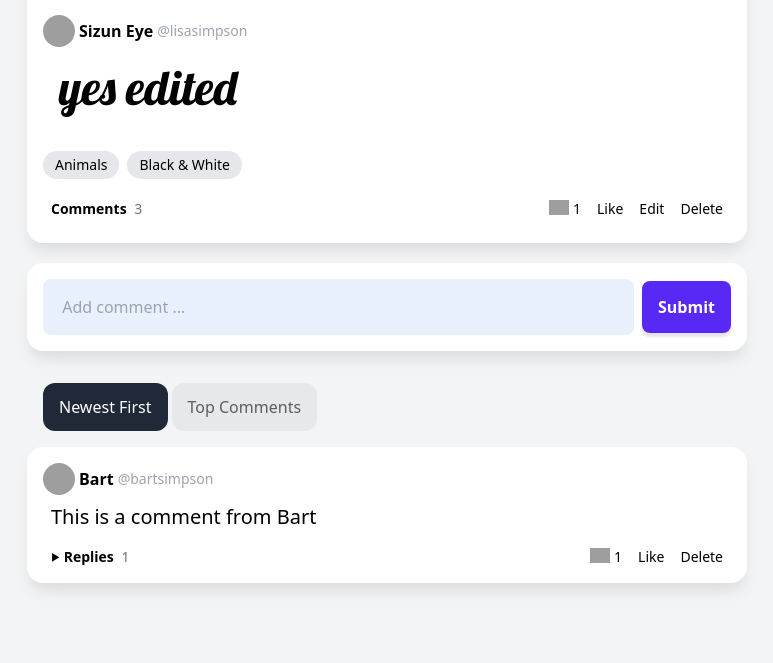
After one commit to foliwe/blinkstagram, a Django app: page /post_detail/643a0549-599e-4058-bc2f-f52b5494a779 in a window 1280 px wide. The commit adds this page. Shown: the part 725-1388 px from the top of the page, without its empty margins (253-1026 px from the left). Run offline with Django 5.2, Linux system fonts and the light colour scheme; data comes from the database, SQL or seed files in the repository; both versions use the stored data as it was after the commit; grey boxes are pictures that could not be loaded.

Commit message:
crud on post implemented

```diff
--- /dev/null
+++ b/post/templates/post/post.html
@@ -0,0 +1,39 @@
+<article class="card">
+    <div class="flex items-center justify-between px-4 h-14">
+        <h3 class="text-start leading-5 mr-1">{{ post.title }}</h3>
+        <div class="text-sm text-gray-400 truncate">flickr<a href="{{ post.url }}" class="hover:underline ml-1"
+                target="blank">
+                @{{post.artist }}</a></div>
+    </div>
+    <figure>
+        <a href="{% url 'post_detail' post.id %}"><img class="w-full" src="{{ post.image }}"></a>
+    </figure>
+    <div class="p-4 pb-2">
+        <a class="flex items-center gap-1 mb-4" href="">
+            <img class="w-8 h-8 object-cover rounded-full" src="https://img.icons8.com/small/96/A9A9A9/happy.png">
+            <span class="font-bold hover:underline">{{ post.artist }}</span>
+            <span class="text-sm text-gray-400">@lisasimpson</span>
+        </a>
+        <p class="text-5xl mb-10 px-4 font1">{{ post.body }}</p>
+        <div class="flex items-center gap-2 text-sm mb-5 flex-wrap">
+            <a href="" class="bg-gray-200 rounded-full px-3 py-1 hover:bg-gray-800 hover:text-white">Animals</a>
+            <a href="" class="bg-gray-200 rounded-full px-3 py-1 hover:bg-gray-800 hover:text-white">Black &
+                White</a>
+        </div>
+        <div class="flex items-center justify-between text-sm px-2">
+            <a class="font-bold hover:underline" href="{% url 'post_detail' post.id %}">
+                Comments
+                <span class="font-light text-gray-500 ml-1">3</span>
+            </a>
+            <div class="flex items-center gap-4 [&>a:hover]:underline">
+                <div class="flex items-center gap-1">
+                    <img class="w-5 -mt-1" src="https://img.icons8.com/small/24/000000/fire-heart.png">
+                    1
+                </div>
+                <a href="">Like</a>
+                <a href="{% url 'update_post' post.id %}">Edit</a>
+                <a href="{% url 'delete_post' post.id %}">Delete</a>
+            </div>
+        </div>
+    </div>
+</article>
--- /dev/null
+++ b/post/templates/post/post_detail.html
@@ -0,0 +1,89 @@
+{% extends 'layouts/p.html' %}
+
+{% block content %}
+{% include 'post/post.html' %}
+
+<div class="card !pb-0 -mt-3">
+    <form method="POST" class="flex items-center p-4" autocomplete="off">
+        <input type="text" name="comment" placeholder="Add comment ..." maxlength="150">
+        <button @click="open = false" class="block ml-2" type="submit">Submit</button>
+    </form>
+</div>
+
+<div class="mb-20">
+    <div id="tabs" class="ml-4 flex gap-1 mb-4">
+        <a class="tab selected">Newest First</a>
+        <a class="tab">Top Comments</a>
+    </div>
+
+    <div id="tab-contents">
+
+        <comment class="card p-4 !mb-4">
+            <div class="flex justify-between items-center">
+                <a class="flex items-center gap-1 mb-2" href="">
+                    <img class="w-8 h-8 object-cover rounded-full"
+                        src="https://img.icons8.com/small/96/A9A9A9/happy.png">
+                    <span class="font-bold hover:underline">Bart</span>
+                    <span class="text-sm font-normal text-gray-400">@bartsimpson</span>
+                </a>
+            </div>
+            <p class="text-xl px-2">
+                This is a comment from Bart
+            </p>
+            <div x-data="{ repliesOpen: false }" class="flex items-center justify-between flex-wrap text-sm px-2">
+                <a @click="repliesOpen = !repliesOpen" class="font-bold hover:underline cursor-pointer">
+                    <div class="inline-block" x-bind:class="repliesOpen && 'rotate-90 duration-300'">
+                        <svg transform="rotate(90)" width="9" height="9" viewBox="0 0 25 25">
+                            <path d="M24 22h-24l12-20z" />
+                        </svg>
+                    </div>
+                    Replies
+                    <span class="font-light text-gray-500 ml-1">1</span>
+                </a>
+                <div class="flex items-center gap-4 [&>a:hover]:underline">
+                    <div class="flex items-center gap-1">
+                        <img class="w-5 -mt-1" src="https://img.icons8.com/small/24/000000/fire-heart.png">
+                        1
+                    </div>
+                    <a href="">Like</a>
+                    <a href="">Delete</a>
+                </div>
+
+                <div x-show="repliesOpen" x-cloak class="basis-full mt-3 pl-8 grid grid-cols-1">
+
+                    <reply class="flex items-end justify-between py-4 border-t">
+                        <div class="flex">
+                            <a href="">
+                                <img class="w-8 h-8 object-cover rounded-full mr-2"
+                                    src="https://img.icons8.com/small/96/A9A9A9/happy.png">
+                            </a>
+                            <div class="w-fit">
+                                <a class="block" href="">
+                                    <span class="font-bold hover:underline">Homer</span>
+                                    <span class="text-sm text-gray-400">@homersimpson</span>
+                                </a>
+                                <div class="mr-3">This is a reply from Homer</div>
+                            </div>
+                        </div>
+                        <div class="flex items-center gap-4 [&>a:hover]:underline">
+                            <div class="flex items-center gap-1">
+                                <img class="w-5 -mt-1" src="https://img.icons8.com/small/24/000000/fire-heart.png">
+                                1
+                            </div>
+                            <a href="">Like</a>
+                            <a href="">Delete</a>
+                        </div>
+                    </reply>
+
+                    <form method="POST" class="replyform flex justify-between" autocomplete="off">
+                        <input type="text" name="reply" placeholder="Add reply ..." maxlength="150">
+                        <button class="block" type="submit">Submit</button>
+                    </form>
+                </div>
+            </div>
+        </comment>
+
+    </div>
+</div>
+
+{% endblock %}
--- a/post/urls.py
+++ b/post/urls.py
@@ -1,8 +1,11 @@
 
 from django.urls import path
-from .views import home, create
+from .views import home, create, delete_post, update_post, post_detail
 
 urlpatterns = [
     path('', home, name="home"),
     path('create/', create, name="create"),
+    path('delete_post/<pk>', delete_post, name="delete_post"),
+    path('update_post/<pk>', update_post, name="update_post"),
+    path('post_detail/<pk>', post_detail, name="post_detail"),
 ]
--- a/post/views.py
+++ b/post/views.py
@@ -2,9 +2,11 @@ from django.http import HttpResponseServerError
 from django.shortcuts import render, redirect
 
 from .models import Post
-from .forms import PostForm
+from .forms import PostForm, UpdatePostForm
 from bs4 import BeautifulSoup
 import requests
+from django.shortcuts import get_object_or_404
+from django.contrib import messages
 
 
 def home(request):
@@ -48,3 +50,34 @@ def create(request):
             return redirect('home')
 
     return render(request, 'post/create.html', {'form': form})
+
+
+def post_detail(request, pk):
+    post = get_object_or_404(Post, id=pk)
+    context = {'post': post}
+    return render(request, 'post/post_detail.html', context)
+
+
+def update_post(request, pk):
+    post = get_object_or_404(Post, id=pk)
+    form = UpdatePostForm(instance=post)
+    if request.method == 'POST':
+        form = UpdatePostForm(request.POST, instance=post)
+        if form.is_valid():
+            form.save()
+            messages.success(request, 'Post updated successfully')
+            return redirect('home')
+        else:
+            messages.error(request, 'updated failed')
+            return redirect('home')
+    context = {'post': post, 'form': form}
+    return render(request, 'post/update.html', context)
+
+
+def delete_post(request, pk):
+    post = get_object_or_404(Post, id=pk)
+    if request.method == 'POST':
+        post.delete()
+        messages.success(request, 'Post deleted successfully')
+        return redirect('home')
+    return render(request, 'post/delete.html', {'post': post})
--- a/static/css/main.css
+++ b/static/css/main.css
@@ -677,10 +690,62 @@ video {
   margin-top: 0.25rem;
 }
 
+.mr-6{
+  margin-right: 1.5rem;
+}
+
+.ml-2{
+  margin-left: 0.5rem;
+}
+
+.ml-auto{
+  margin-left: auto;
+}
+
+.mt-2{
+  margin-top: 0.5rem;
+}
+
+.mr-4{
+  margin-right: 1rem;
+}
+
+.\!mb-4{
+  margin-bottom: 1rem !important;
+}
+
+.mb-2{
+  margin-bottom: 0.5rem;
+}
+
+.mb-20{
+  margin-bottom: 5rem;
+}
+
+.ml-4{
+  margin-left: 1rem;
+}
+
+.mt-3{
+  margin-top: 0.75rem;
+}
+
+.mb-8{
+  margin-bottom: 2rem;
+}
+
+.mt-8{
+  margin-top: 2rem;
+}
+
 .block{
   display: block;
 }
 
+.inline-block{
+  display: inline-block;
+}
+
 .flex{
   display: flex;
 }
@@ -976,8 +1107,21 @@ video {
   padding-bottom: 6rem;
 }
 
+.py-4{
+  padding-top: 1rem;
+  padding-bottom: 1rem;
+}
+
 .pb-2{
   padding-bottom: 0.5rem;
+}
+
+.\!pb-0{
+  padding-bottom: 0px !important;
+}
+
+.pl-8{
+  padding-left: 2rem;
 }
 
 .text-center{
@@ -1013,12 +1157,21 @@ video {
   line-height: 1.25rem;
 }
 
+.text-xl{
+  font-size: 1.25rem;
+  line-height: 1.75rem;
+}
+
 .font-bold{
   font-weight: 700;
 }
 
 .font-light{
   font-weight: 300;
+}
+
+.font-normal{
+  font-weight: 400;
 }
 
 .leading-5{
--- a/templates/base.html
+++ b/templates/base.html
@@ -15,7 +15,7 @@
 </head>
 
 <body class="bg-gray-100">
-
+    {% include 'include/messages.html' %}
     {% include 'include/header.html' %}
 
 
--- /dev/null
+++ b/templates/include/messages.html
@@ -0,0 +1,29 @@
+{% if messages %}
+<div x-data="{ showMessage: false }">
+    {% for message in messages %}
+    <div x-cloak class="absolute mx-auto left-0 right-0 mt-2 max-w-xl z-50 flex items-center
+            {% if message.tags == 'error' %}bg-red-500{% else %}bg-teal-400{% endif %} text-white p-3 rounded-lg"
+        role="alert" x-show="showMessage"
+        x-init="setTimeout(() => showMessage = true, 200), setTimeout(() => showMessage = false, 6000)"
+        x-transition:enter="duration-700 ease-out" x-transition:enter-start="opacity-0 -translate-y-5"
+        x-transition:enter-end="opacity-100 translate-y-0" x-transition:leave="duration-200 ease-in"
+        x-transition:leave-start="opacity-100 translate-y-0" x-transition:leave-end="opacity-0 -translate-y-5">
+        <svg class="w-8 h-8 mr-2" viewBox="0 0 512 512">
+            <path
+                d="M315.27,33,96,304H224L192.49,477.23a2.36,2.36,0,0,0,2.33,2.77h0a2.36,2.36,0,0,0,1.89-.95L416,208H288L319.66,34.75A2.45,2.45,0,0,0,317.22,32h0A2.42,2.42,0,0,0,315.27,33Z"
+                style="fill:none;stroke:#ffffff;stroke-linecap:round;stroke-linejoin:round;stroke-width:32px"
+                fill="white"></path>
+        </svg>
+        <div>
+            <div class="text-lg">{{ message }}</div>
+        </div>
+        <div class="ml-auto cursor-pointer" @click="showMessage = false">
+            <svg fill="white" stroke-linecap="round" stroke-linejoin="round" stroke-width="1.5" viewBox="0 0 24 24"
+                stroke="currentColor" class="w-8 h-8 ml-2">
+                <path d="M6 18L18 6M6 6l12 12"></path>
+            </svg>
+        </div>
+    </div>
+    {% endfor %}
+</div>
+{% endif %}
```
Also changed, not shown: other parts of static/css/main.css (+107 -0 lines), post/forms.py (+13 -0 lines), post/templates/post/delete.html (added, +19 -0 lines), post/templates/post/home.html (+1 -39 lines), post/templates/post/update.html (added, +21 -0 lines), templates/layouts/404.html (added, +11 -0 lines), db.sqlite3.
